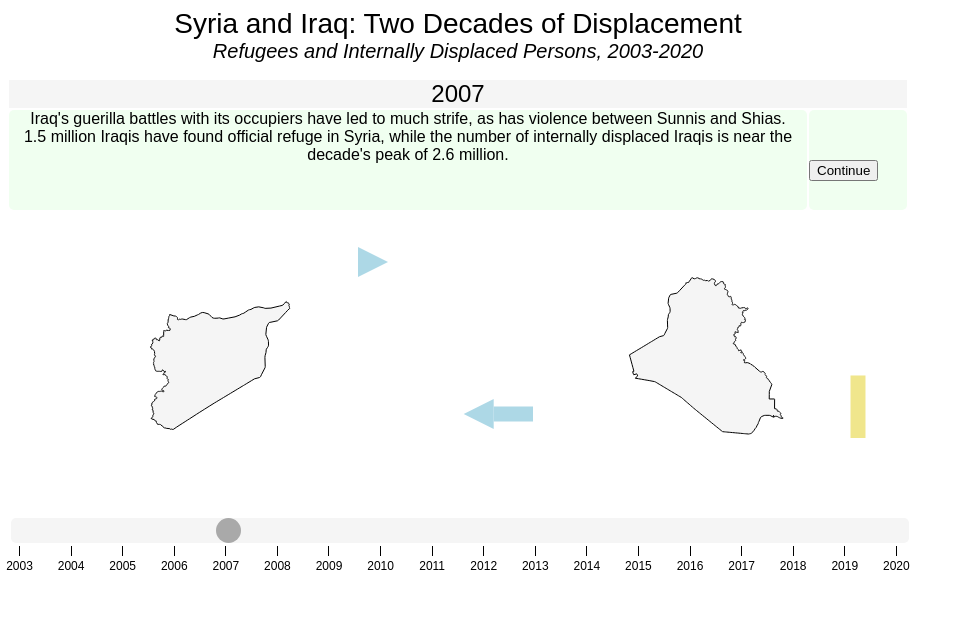
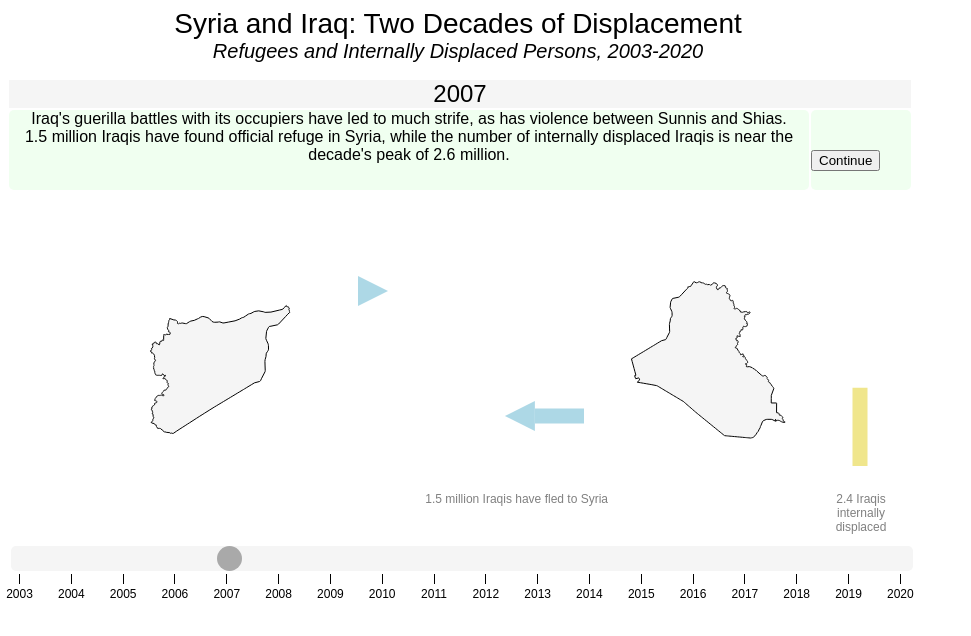
Before and after one commit to tuohybuoy/tuohybuoy.github.io, a plain HTML site: page Syria_Iraq_IDP_Refugee_Narrative/index.html in a window 1280 px wide. Both pictures are taken after a click on the button "Continue". Shown: the whole page, without its empty margins (0-971 px from the left). Drawn offline with nearby package versions, Linux system fonts and the light colour scheme.

Commit message:
Added annotation cells and text for the 'Syria and Iraq: Two Decades of Displacement' page.

```diff
--- a/Syria_Iraq_IDP_Refugee_Narrative/index.html
+++ b/Syria_Iraq_IDP_Refugee_Narrative/index.html
@@ -36,8 +36,8 @@
 			vertical-align: middle;
 			font-size: 1.5em;
 		}
-		.story_points_cell { height: 100px; }
-		.annotation_div {
+		.story_points_cell { height: 80px; }
+		.story_points_div {
 			width: 100%;
 			height: 100%;
 			border-radius: 5px;
@@ -45,9 +45,9 @@
 			text-align: center;
 			vertical-align: middle;
 		}
-		.story_points_control_cell { height: 25px; vertical-align: middle; }
+		.story_points_control_cell { height: 80px; vertical-align: middle; }
 		.story_points_control_div {
-			height: 100px;
+			height: 80px;
 			position: relative;
 			border-radius: 5px;
 			background-color: honeydew;
@@ -61,7 +61,7 @@
 		}
 		.idp_cell, .idp_div, .idp_svg { width: 100px; height: 300px; margin: 0; padding: 0; }
 		.map_cell, .map_svg { width: 200px; height: 300px; margin: 0; padding: 0; }
-		.refugee_cell, .refugee_div, .refugee_svg { width: 300px; height: 150px; margin: 0; padding: 0; }
+		.refugee_cell, .refugee_div, .refugee_svg { width: 300px; height: 100px; margin: 0; padding: 0; }
 		.idp_line { stroke: khaki; stroke-width: 15; }
 		.refugee_line { stroke: lightblue; stroke-width: 15; marker-end: url(#arrow); }
 		.arrow { fill: lightblue; }
@@ -73,6 +73,46 @@
 			padding: 5px;
 			background: white;
 			border: 1px solid;
+		}
+		.idp_annotation_cell {
+			width: 100px;
+			height: 50px;
+			margin: 0;
+			padding: 0;
+		}
+		.idp_annotation_div {
+			width: 100px;
+			height: 50px;
+			text-align: center;
+			vertical-align: top;
+			font-size: 0.75em;
+			color: gray;
+			opacity: 0;
+		}
+		.refugee_annotation_cell {
+			width: 300px;
+			height: 50px;
+			margin: 0;
+			padding: 0;
+		}
+		.syria_refugee_annotation_div {
+			width: 300px;
+			height: 50px;
+			display: table-cell;
+			text-align: left;
+			vertical-align: bottom;
+			font-size: 0.75em;
+			color: gray;
+			opacity: 0;
+		}
+		.iraq_refugee_annotation_div {
+			width: 300px;
+			height: 50px;
+			text-align: right;
+			vertical-align: top;
+			font-size: 0.75em;
+			color: gray;
+			opacity: 0;
 		}
 		.timeline_cell { height: 50px; }
 		.timeline_div { height: 50px; font-size: 0.75em; }
@@ -135,7 +175,7 @@
 	</tr>
 	<tr id="story_points_row">
 		<td class="story_points_cell" id="story_points_cell" colspan="4">
-			<div class="annotation_div" id="annotation_div"></div>
+			<div class="story_points_div" id="story_points_div"></div>
 		</td>
 		<td class="story_points_control_cell" id="story_points_control_cell">
 			<div class="story_points_control_div" id="story_points_control_div">
@@ -146,15 +186,29 @@
 		</td>
 	</tr>
 	<tr>
-		<td class="idp_cell" id="syria_idp_cell" rowspan="2">
+		<td class="idp_cell" id="syria_idp_cell" rowspan="3">
 		<div class="idp_div", id="syria_idp_div">
 			<svg class="idp_svg" id="syria_idp_svg"></svg>
 			<div class="tooltip_div" id="syria_idp_tooltip_div"></div>
 		</div>
 		</td>
-		<td class="map_cell" id="syria_map_cell" rowspan="2">
+		<td class="map_cell" id="syria_map_cell" rowspan="4">
 			<svg class="map_svg" id="syria_map_svg"></svg>
 		</td>
+		<td class="refugee_annotation_cell" id="syria_refugee_annotation_cell">
+			<div class="syria_refugee_annotation_div" id="syria_refugee_annotation_div"></div>
+		</td>
+		<td class="map_cell" id="iraq_map_cell" rowspan="4">
+			<svg class="map_svg" id="iraq_map_svg"></svg>
+		</td>
+		<td class="idp_cell" id="iraq_idp_cell" rowspan="3">
+			<div class="idp_div", id="iraq_idp_div">
+				<svg class="idp_svg" id="iraq_idp_svg"></svg>
+				<div class="tooltip_div" id="iraq_idp_tooltip_div"></div>
+			</div>
+		</td>
+	</tr>
+	<tr>
 		<td class="refugee_cell" id="syria_refugees_in_iraq_cell">
 			<div class="refugee_div", id="syria_refugees_in_iraq_div">
 				<svg class="refugee_svg" id="syria_refugees_in_iraq_svg">
@@ -167,22 +221,24 @@
 				<div class="tooltip_div" id="syria_refugees_in_iraq_tooltip_div"></div>
 			</div>
 		</td>
-		<td class="map_cell" id="iraq_map_cell" rowspan="2">
-			<svg class="map_svg" id="iraq_map_svg"></svg>
-		</td>
-		<td class="idp_cell" id="iraq_idp_cell" rowspan="2">
-			<div class="idp_div", id="iraq_idp_div">
-				<svg class="idp_svg" id="iraq_idp_svg"></svg>
-				<div class="tooltip_div" id="iraq_idp_tooltip_div"></div>
+	</tr>
+	<tr>
+		<td class="iraq_refugees_in_syria_cell" id="iraq_refugees_in_syria_cell">
+			<div class="refugee_div", id="iraq_refugees_in_syria_div">
+				<svg class="refugee_svg" id="iraq_refugees_in_syria_svg"></svg>
+				<div class="tooltip_div" id="iraq_refugees_in_syria_tooltip_div"></div>
 			</div>
 		</td>
 	</tr>
 	<tr>
-		<td class="refugee_cell" id="iraq_refugees_in_syria_cell">
-			<div class="refugee_div", id="iraq_refugees_in_syria_div">
-				<svg class="refugee_svg" id="iraq_refugees_in_syria_svg"></svg>
-				<div class="tooltip_div" id="iraq_refugees_in_syria_tooltip_div"></div>
-			</div>
+		<td class="idp_annotation_cell" id="syria_idp_annotation_cell">
+			<div class="idp_annotation_div" id="syria_idp_annotation_div"></div>
+		</td>
+		<td class="refugee_annotation_cell" id="iraq_refugee_annotation_cell">
+			<div class="iraq_refugee_annotation_div" id="iraq_refugee_annotation_div"></div>
+		</td>
+		<td class="iraq_idp_annotation_cell" id="iraq_idp_annotation_cell">
+			<div class="idp_annotation_div" id="iraq_idp_annotation_div"></div>
 		</td>
 	</tr>
 	<tr>
@@ -210,7 +266,7 @@ async function run_visualization() {
 
 	// Coerce numeric strings to numbers
 	base_data.forEach(function(d) {
-		d.annotation_no = +d.annotation_no;
+		d.story_point_no = +d.story_point_no;
 		d.syria_idp = +d.syria_idp;
 		d.syria_refugees_in_iraq = +d.syria_refugees_in_iraq;
 		d.iraq_refugees_in_syria = +d.iraq_refugees_in_syria;
@@ -220,7 +276,7 @@ async function run_visualization() {
 	const map_width = 200,
 		map_height = 300,
 		margin = 25,
-		line_length = 200,
+		line_length = 250,
 		year_slider_axis_length = 850,
 		year_slider_axis_girth = 50,
 		active_color = "honeydew",
@@ -230,7 +286,7 @@ async function run_visualization() {
 	// Begin at first story point. User will increment this as they move through the story.
 	var story_point_no = 1;
 	// Number of the last story point.
-	var final_story_point_no = d3.max(base_data, function(d) { return d.annotation_no; });
+	var final_story_point_no = d3.max(base_data, function(d) { return d.story_point_no; });
 
 	// First and last years in the data range.
 	var first_story_year = d3.min(base_data, function(d) { return d.year; });
@@ -303,7 +359,7 @@ async function run_visualization() {
 		if (story_point_no > 0) {
 			return base_data.filter(
 				function(d) {
-					return d.annotation_no == story_point_no;
+					return d.story_point_no == story_point_no;
 				}
 			)
 		}
@@ -338,8 +394,8 @@ async function run_visualization() {
 		// Get data for first story point to help initialize data bars
 		var story_point_data = get_cur_story_point();
 
-		// Color the annotation div light green to indicate it's an active control.
-		d3.select("#annotation_div")
+		// Color the story-point div light green to draw viewer's attention.
+		d3.select("#story_points_div")
 		.style("background-color",active_color);
 
 		d3.select("#story_points_control_div")
@@ -521,10 +577,10 @@ async function run_visualization() {
 
 		var story_point_data = get_cur_story_point();	// Get data to display
 
-		// Set annotation text
+		// Set story-point text
 		d3.select("#story_year_div").html(story_point_data[0].year);
 		if (story_point_no > 0) {
-			d3.select("#annotation_div").html(story_point_data[0].annotation);
+			d3.select("#story_points_div").html(story_point_data[0].story_point_text);
 		}
 
 		// If positioned at the final story point, change the text of the button
@@ -565,6 +621,77 @@ async function run_visualization() {
 			.attr("value", story_point_data[0].year);
 		}
 
+		// In the "stem" portion of the narrative, when annotation text exists,
+		// display it and add a cell border. Otherwise remove the cell border.
+
+		if (story_point_no > 0) {
+
+			// Syrian IDPs
+
+			d3.select("#syria_idp_annotation_div")
+			.html(story_point_data[0].syria_idp_annotation)
+			.transition()
+			.duration(transition_ms)
+			.style("opacity",
+				function(d) {
+					if (story_point_data[0].syria_idp_annotation != "") {
+						return 1;
+					} else {
+						return 0;
+					}
+				}
+			);
+
+			// Syrian refugees in Iraq
+
+			d3.select("#syria_refugee_annotation_div")
+			.html(story_point_data[0].syria_refugees_in_iraq_annotation)
+			.transition()
+			.duration(transition_ms)
+			.style("opacity",
+				function(d) {
+					if (story_point_data[0].syria_refugees_in_iraq_annotation != "") {
+						return 1;
+					} else {
+						return 0;
+					}
+				}
+			);
+
+			// Iraqi refugees in Syria
+
+			d3.select("#iraq_refugee_annotation_div")
+			.html(story_point_data[0].iraq_refugees_in_syria_annotation)
+			.transition()
+			.duration(transition_ms)
+			.style("opacity",
+				function(d) {
+					if (story_point_data[0].iraq_refugees_in_syria_annotation != "") {
+						return 1;
+					} else {
+						return 0;
+					}
+				}
+			);
+
+			// Iraqi IDPs
+
+			d3.select("#iraq_idp_annotation_div")
+			.html(story_point_data[0].iraq_idp_annotation)
+			.transition()
+			.duration(transition_ms)
+			.style("opacity",
+				function(d) {
+					if (story_point_data[0].iraq_idp_annotation != "") {
+						return 1;
+					} else {
+						return 0;
+					}
+				}
+			);
+		};
+
+
 	};
 
 	// Go to the next story point, if any.
@@ -586,8 +713,22 @@ async function run_visualization() {
 
 	function switch_from_stem_to_glass() {
 
-		// Clear the annotation text and listener.
-		d3.select("#annotation_div")
+		// Clear annotations.
+
+		d3.selectAll(".idp_annotation_div")
+		.html("")
+		.style("opacity", 0);
+
+		d3.select("#syria_refugee_annotation_div")
+		.html("")
+		.style("opacity", 0);
+
+		d3.select("#iraq_refugee_annotation_div")
+		.html("")
+		.style("opacity", 0);
+
+		// Clear the story-point text and listener.
+		d3.select("#story_points_div")
 		.html("")
 		.style("height","0px")
 		.style("background-color", inactive_color);
```
Also changed, not shown: Syria_Iraq_IDP_Refugee_Narrative/syria_iraq_idp_refugee_data_story.csv (+19 -19 lines).
